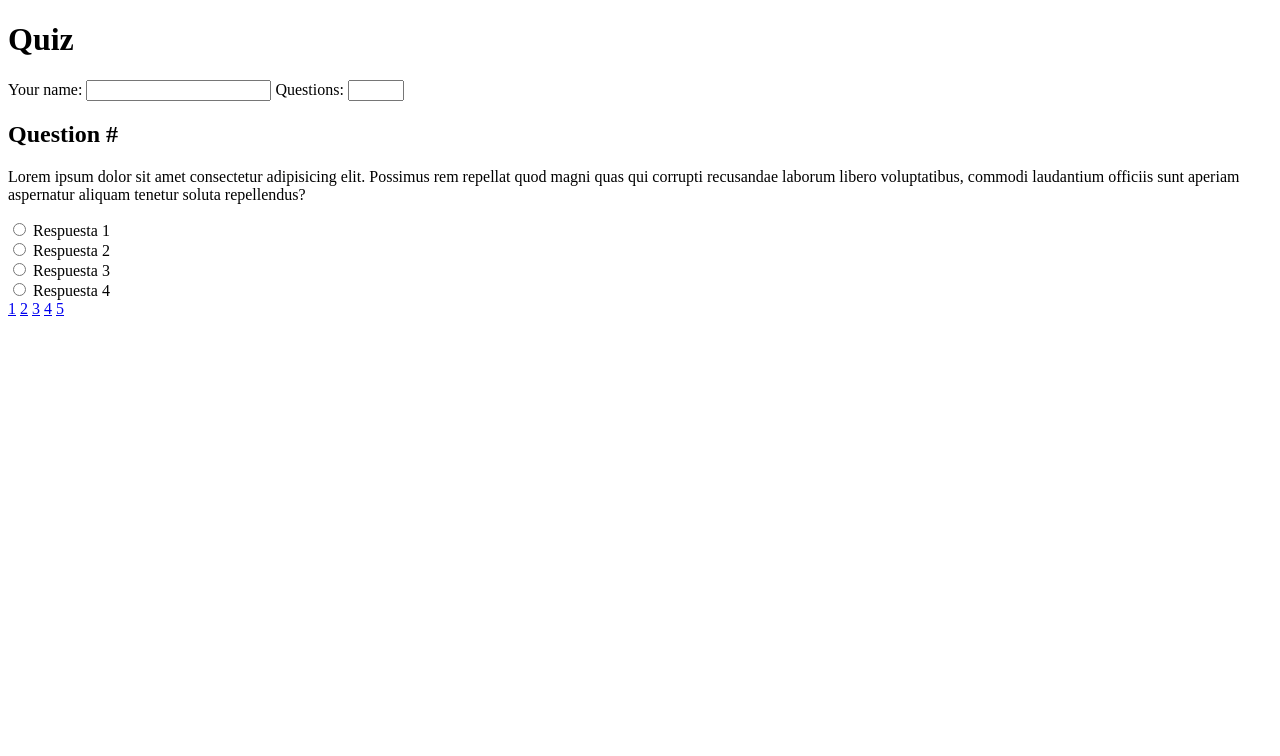
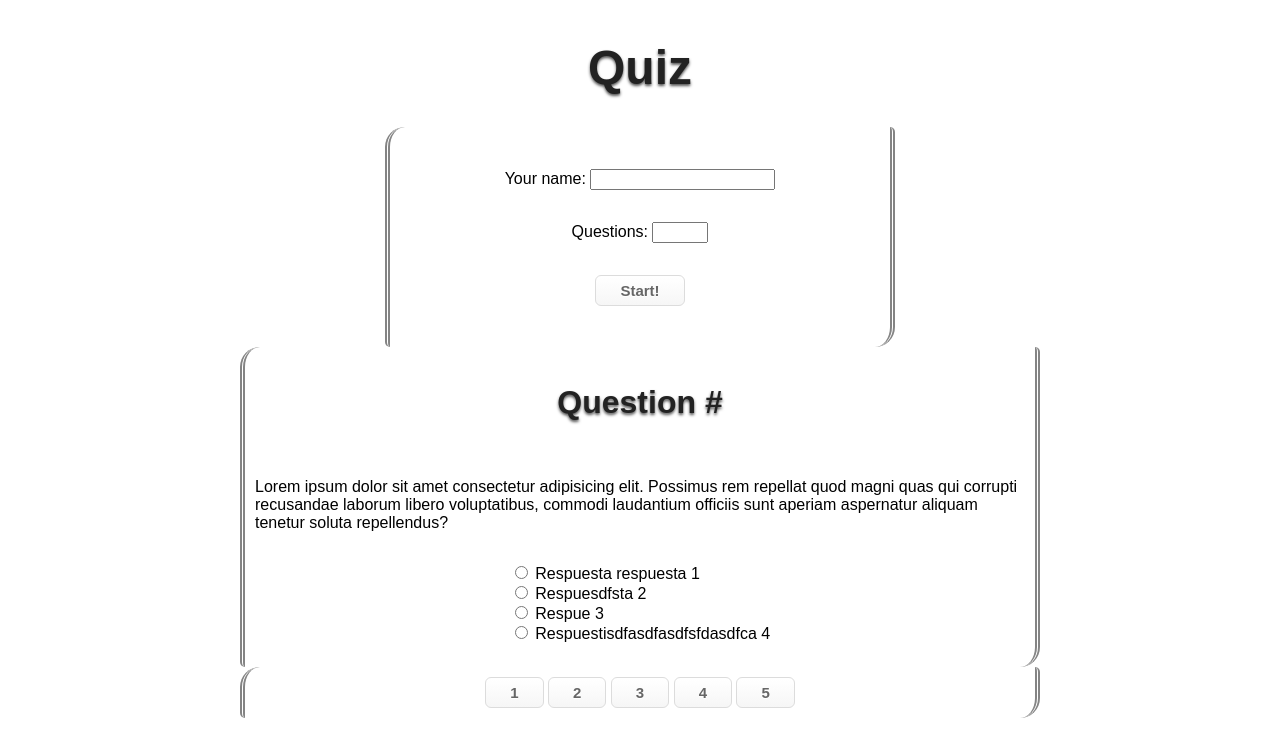
Before and after one commit to InnuendoX3/quiz, a plain HTML site: page index.html in a window 1280 px wide. Drawn offline with Linux system fonts and the light colour scheme.

Commit message:
Add first style

```diff
--- a/index.html
+++ b/index.html
@@ -7,28 +7,30 @@
    <title>Quiz</title>
 </head>
 
-<body>
-
+<body class="flex-row-center">
+   <div id="container" class="flex-row-center">
       <header>
-      <h1>Quiz</h1>
+         <h1 class="title">Quiz</h1>
       </header>
 
       <!--Form for user info / Qty questions-->
-   <section id="user-input-area">
-
-      <form>
+      <section id="user-input-area" class="flex-column">
+         <div>
             <label for="username">Your name: </label>
             <input type="text" id="username">
-
+         </div>
+         <div>
             <label for="qty-questions">Questions: </label>
             <input type="number" id="qty-questions" min="5" max="20">
-      </form>
-
+         </div>
+         <div>
+            <button type="submit">Start!</button>
+         </div>
       </section>
 
       <!--Question's area-->
-   <section id="question-area">
-      <h2>Question #</h2>
+      <section id="question-area" class="flex-row-center">
+         <h2 class="title">Question #</h2>
          <p>
             Lorem ipsum dolor sit amet consectetur adipisicing elit.
             Possimus rem repellat quod magni quas qui corrupti recusandae
@@ -38,36 +40,42 @@
          <div id="answers-area">
             <div>
                <input type="radio" name="answers" id="answer1">
-            <span>Respuesta 1</span>
+               <span>Respuesta respuesta 1</span>
             </div>
             <div>
                <input type="radio" name="answers" id="answer2">
-            <span>Respuesta 2</span>
+               <span>Respuesdfsta 2</span>
             </div>
             <div>
                <input type="radio" name="answers" id="answer3">
-            <span>Respuesta 3</span>
+               <span>Respue 3</span>
             </div>
             <div>
                <input type="radio" name="answers" id="answer4">
-            <span>Respuesta 4</span>
+               <span>Respuestisdfasdfasdfsfdasdfca 4</span>
             </div>
          </div>
-
       </section>
 
       <!--Information area-->
-   <section id="information-area">
+      <section id="information-area" class="flex-row-center">
          <div>
+            <!--
             <a href="#">1</a>
             <a href="#">2</a>
             <a href="#">3</a>
             <a href="#">4</a>
             <a href="#">5</a>
+            -->
+            <button>1</button>
+            <button>2</button>
+            <button>3</button>
+            <button>4</button>
+            <button>5</button>
          </div>
       </section>
 
-
+   </div>
 </body>
 
 </html>
--- a/style.css
+++ b/style.css
@@ -1,3 +1,110 @@
 html {
    box-sizing: border-box;
 }
+
+section {
+   padding: 10px;
+   /*Borders*/
+   border-left: 5px double #848484;
+   border-right: 5px double #848484;
+   border-radius: 20px 5px 20px 5px;
+}
+
+header {
+   text-align: center;
+   width: 100%;
+}
+
+h1 {
+   font-size: 48px;
+}
+
+h2{
+   font-size: 32px;
+}
+
+#container {
+   width: 800px;
+   font-family: sans-serif;
+   align-items: center;
+}
+
+#information-area {
+   width: 100%;
+}
+
+#question-area {
+   width: 100%;
+   height: 300px;
+
+}
+
+#user-input-area {
+   width: 60%;
+   height: 200px;
+   align-items: center;
+}
+
+
+/* Classes */
+.flex-row-center {
+   display: flex;
+   flex-flow: row wrap;
+   justify-content: center;
+
+}
+
+.flex-column {
+   display: flex;
+   flex-flow: column wrap;
+   justify-content: space-evenly;
+}
+
+.title {
+   color: #222;
+   text-shadow: 0px 2px 3px #555;
+}
+
+
+/* Copied from bestcssbuttongenerator.com */
+
+button {
+	-moz-box-shadow:inset 0px 1px 0px 0px #ffffff;
+	-webkit-box-shadow:inset 0px 1px 0px 0px #ffffff;
+	box-shadow:inset 0px 1px 0px 0px #ffffff;
+	background:-webkit-gradient(linear, left top, left bottom, color-stop(0.05, #ffffff), color-stop(1, #f6f6f6));
+	background:-moz-linear-gradient(top, #ffffff 5%, #f6f6f6 100%);
+	background:-webkit-linear-gradient(top, #ffffff 5%, #f6f6f6 100%);
+	background:-o-linear-gradient(top, #ffffff 5%, #f6f6f6 100%);
+	background:-ms-linear-gradient(top, #ffffff 5%, #f6f6f6 100%);
+	background:linear-gradient(to bottom, #ffffff 5%, #f6f6f6 100%);
+	filter:progid:DXImageTransform.Microsoft.gradient(startColorstr='#ffffff', endColorstr='#f6f6f6',GradientType=0);
+	background-color:#ffffff;
+	-moz-border-radius:6px;
+	-webkit-border-radius:6px;
+	border-radius:6px;
+	border:1px solid #dcdcdc;
+	display:inline-block;
+	cursor:pointer;
+	color:#666666;
+	font-family:sans-serif;
+	font-size:15px;
+	font-weight:bold;
+	padding:6px 24px;
+	text-decoration:none;
+	text-shadow:0px 1px 0px #ffffff;
+}
+button:hover {
+	background:-webkit-gradient(linear, left top, left bottom, color-stop(0.05, #f6f6f6), color-stop(1, #ffffff));
+	background:-moz-linear-gradient(top, #f6f6f6 5%, #ffffff 100%);
+	background:-webkit-linear-gradient(top, #f6f6f6 5%, #ffffff 100%);
+	background:-o-linear-gradient(top, #f6f6f6 5%, #ffffff 100%);
+	background:-ms-linear-gradient(top, #f6f6f6 5%, #ffffff 100%);
+	background:linear-gradient(to bottom, #f6f6f6 5%, #ffffff 100%);
+	filter:progid:DXImageTransform.Microsoft.gradient(startColorstr='#f6f6f6', endColorstr='#ffffff',GradientType=0);
+	background-color:#f6f6f6;
+}
+button:active {
+	position:relative;
+	top:1px;
+}
```
Lines whose indentation alone changed are shown as unchanged.
